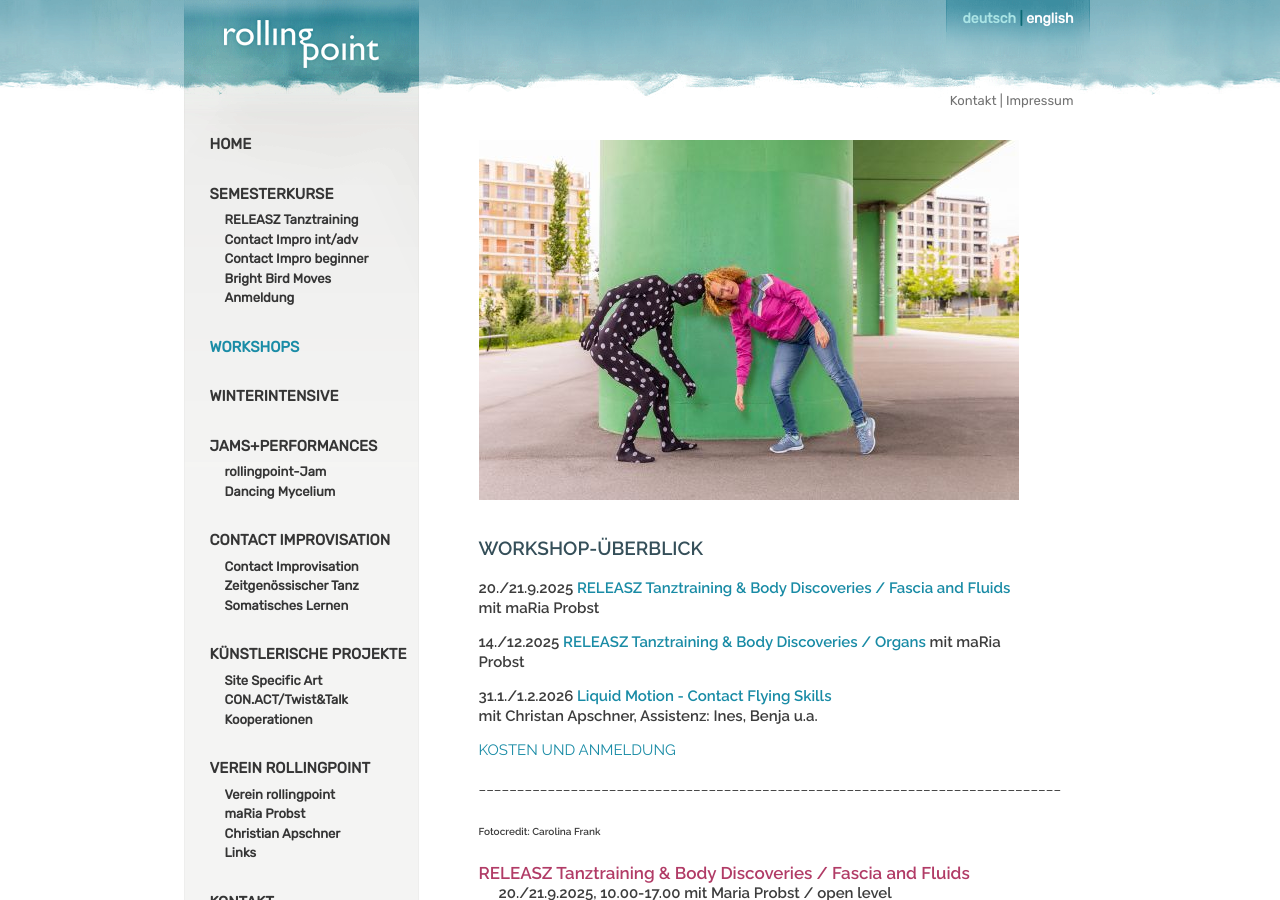
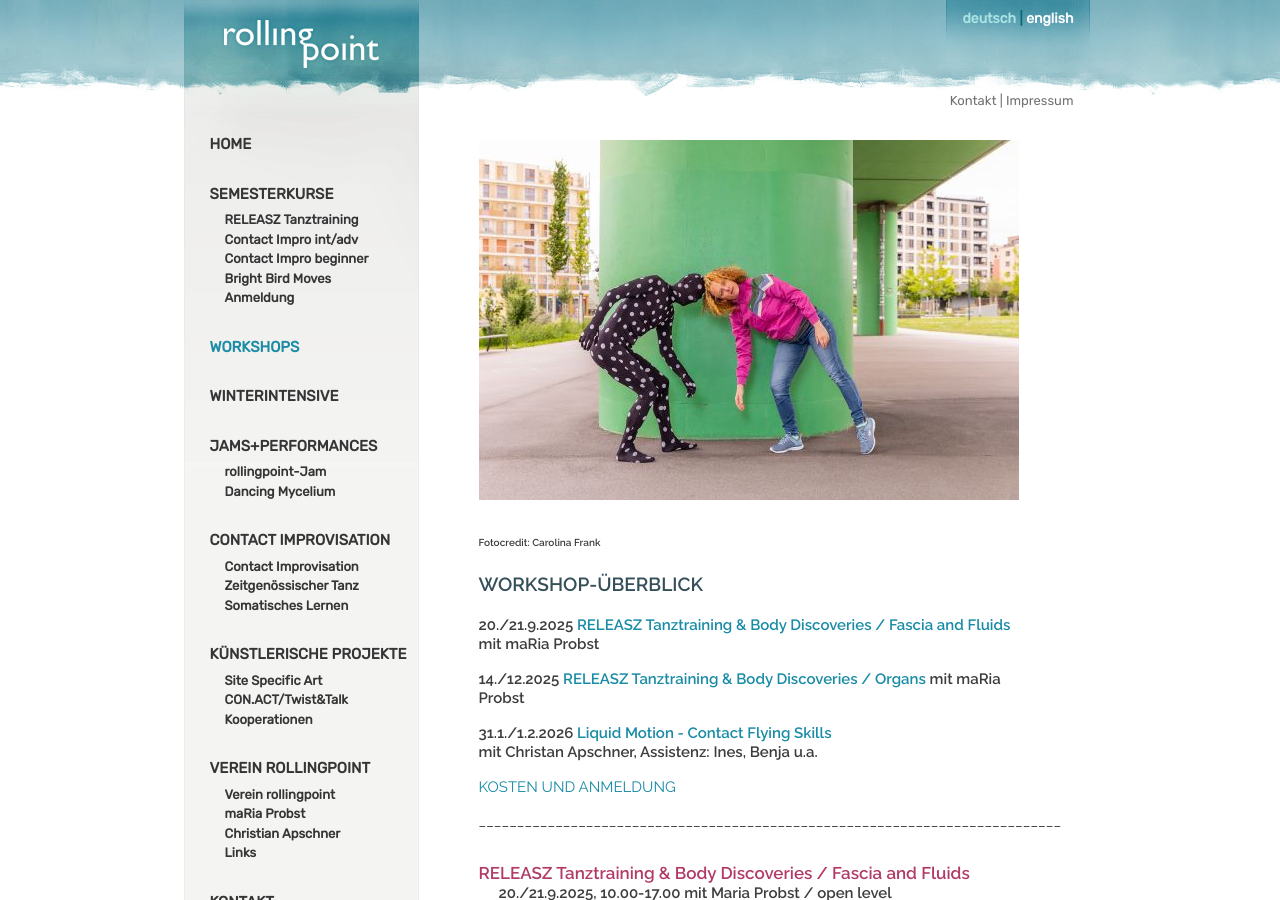
Before and after one commit to manulari/rollingpointat, a Jekyll site: the page built from _pages_de/wsws2024.md, in a window 1280 px wide and 900 px high. Built offline with Jekyll 4.4.1, drawn with Linux system fonts in a browser that asks for light colours; comment, search, counter and statistics services are not loaded; part of the change alters nothing that is shown.

Commit message:
Update page (de) “wsws2024”

```diff
--- a/_pages_de/wsws2024.md
+++ b/_pages_de/wsws2024.md
@@ -4,6 +4,8 @@ title: Workhops/Intensives
 language: de
 ---
 ![Eine Person in gepunkteten Anzug ist mit einer Frau Kopf an Kopf in Kontakt vor einer Säule](/assets/uploads/rollingpoint2-c-carolina-frank_web-3338_klein.jpg)
+
+###### **Fotocredit: Carolina Frank**
 
 ### **WORKSHOP-ÜBERBLICK**
 
@@ -21,8 +23,6 @@ mit maRia Probst**
 \_\_\_\_\_\_\_\_\_\_\_\_\_\_\_\_\_\_\_\_\_\_\_\_\_\_\_\_\_\_\_\_\_\_\_\_\_\_\_\_\_\_\_\_\_\_\_\_\_\_\_\_\_\_\_\_\_\_\_\_\_\_\_\_\_\_\_\_\_\_\_\_\_\_\_\_
 
 <div class="named-anchor" id="faszien"></div>
-
-###### Fotocredit: Carolina Frank
 
 #### RELEASZ Tanztraining & Body Discoveries / Fascia and Fluids
 
```
